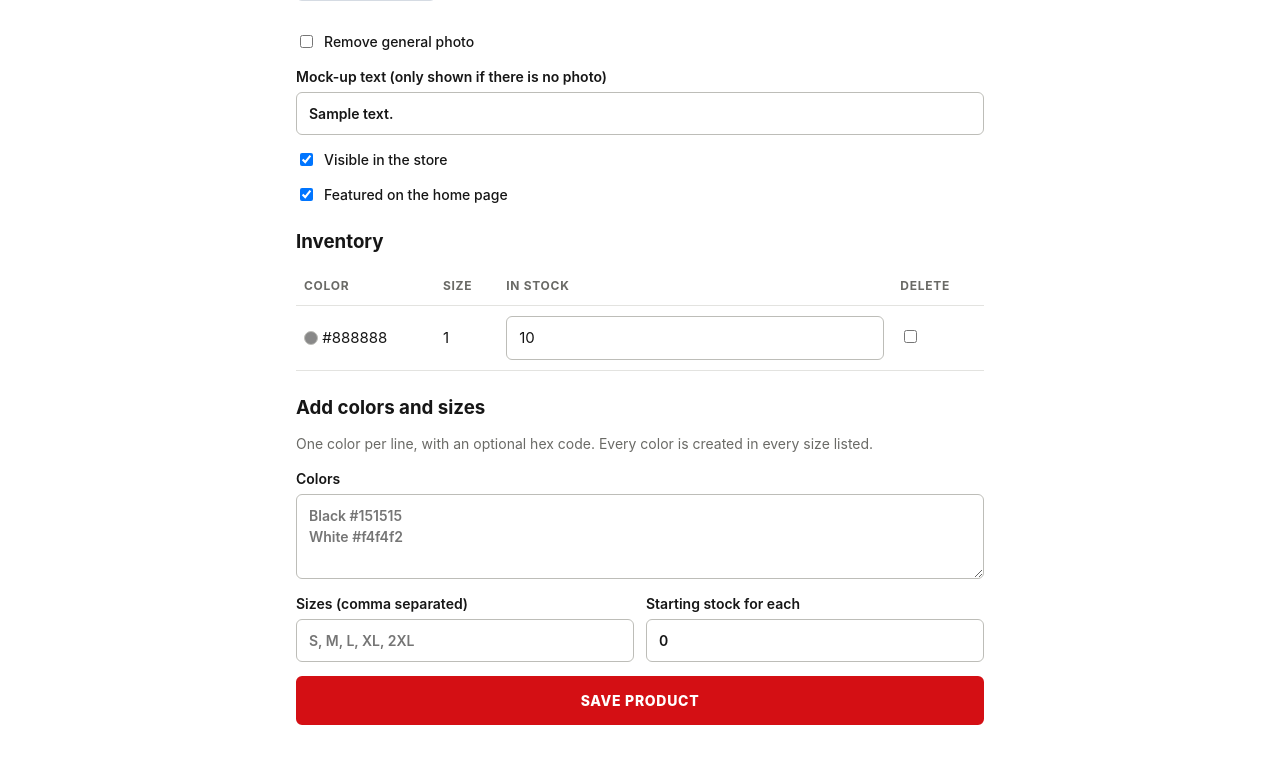
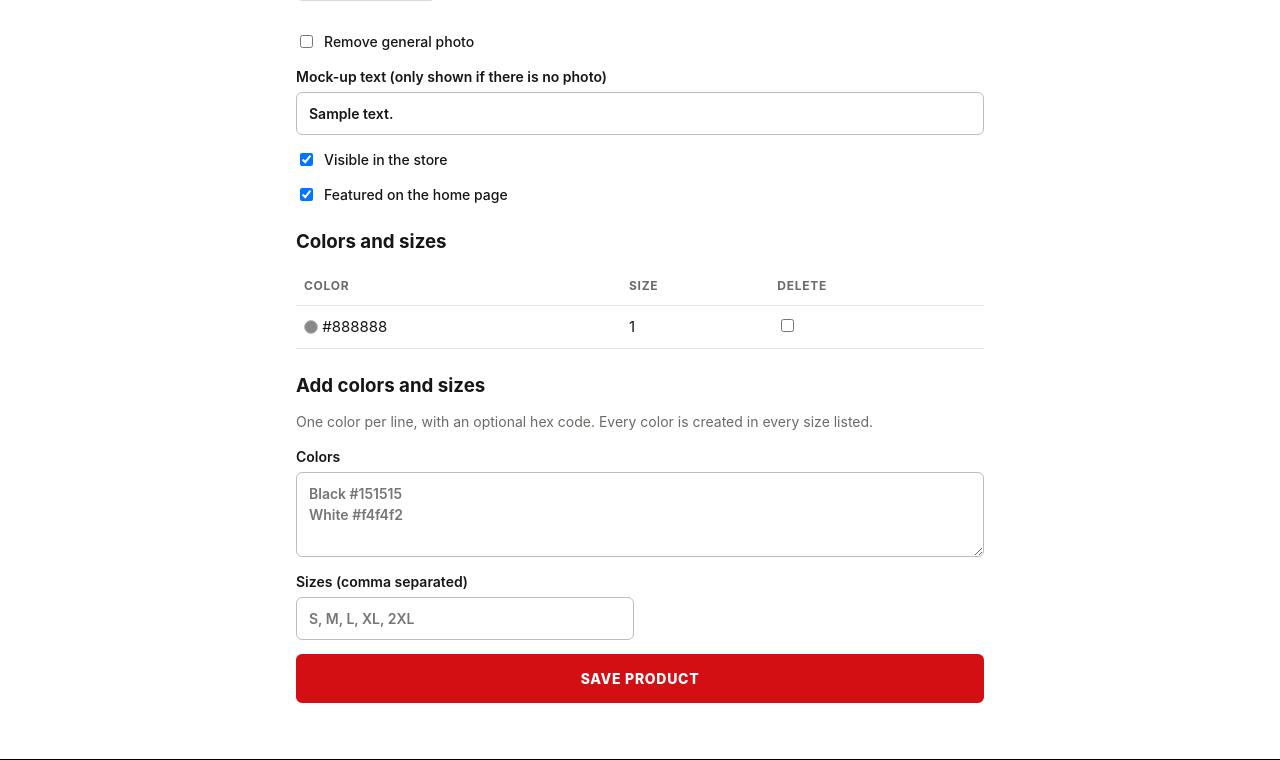
Before and after one commit to shanson1024/SOAORDERFORM, a Node project: template shopjesus/views/admin/product-form.ejs in a window 1280 px wide. Shown: the part 934-1694 px from the top of the page. Run offline with Node 20 templates, Linux system fonts and the light colour scheme; the template is opened without the code that fills it: most values are stand-ins (such as "Sample title", 1, 10 or a date in 2020); grey boxes marked "Sample" are stand-in pictures.

Commit message:
Make the store made-to-order: no stock limits or sold-out states
Co-Authored-By: Claude Fable 5.2 <noreply@anthropic.com>
Claude-Session: https://claude.ai/code/session_0131wpdGavhq4Rh5bQquosLZ

```diff
--- a/shopjesus/routes/admin.js
+++ b/shopjesus/routes/admin.js
@@ -5,7 +5,7 @@ const fs = require('fs');
 const multer = require('multer');
 const rateLimit = require('express-rate-limit');
 const { db, slugify, UPLOAD_DIR } = require('../lib/db');
-const { CATEGORIES, imageUrl } = require('../lib/helpers');
+const { config, CATEGORIES, imageUrl } = require('../lib/helpers');
 const { getOrder, markShipped } = require('../lib/orders');
 
 const router = express.Router();
@@ -95,7 +95,7 @@ router.post('/orders/:id', (req, res, next) => {
     const wasCounted = ['paid', 'shipped'].includes(order.status);
     db.transaction(() => {
       db.prepare('UPDATE orders SET status = ? WHERE id = ?').run(status, order.id);
-      if (wasCounted && req.body.restock) {
+      if (wasCounted && req.body.restock && !config.madeToOrder) {
         const inc = db.prepare('UPDATE variants SET stock = stock + ? WHERE id = ?');
         for (const it of order.items) if (it.variant_id) inc.run(it.quantity, it.variant_id);
       }
--- a/shopjesus/views/admin/dashboard.ejs
+++ b/shopjesus/views/admin/dashboard.ejs
@@ -9,6 +9,7 @@
   </div>
   <div class="section-head"><h2>Recent orders</h2><a href="/admin/orders">All orders</a></div>
   <%- include('orders-table', { orders: recent }) %>
+  <% if (!config.madeToOrder) { %>
   <div class="section-head"><h2>Low stock</h2><a href="/admin/products">All products</a></div>
   <% if (!lowStock.length) { %><p class="empty">Nothing is running low.</p><% } else { %>
   <div class="table-scroll"><table class="table">
@@ -18,5 +19,6 @@
     <% } %></tbody>
   </table></div>
   <% } %>
+  <% } %>
 </div>
 <%- include('../partials/foot') %>
--- a/shopjesus/views/admin/order.ejs
+++ b/shopjesus/views/admin/order.ejs
@@ -17,7 +17,7 @@
     <input type="hidden" name="_csrf" value="<%= csrf %>">
     <h3>Cancel or refund</h3>
     <p class="hint">All sales are final by policy. Use this for damaged or wrong items, or orders you cannot fulfill. This only updates the order here; issue the actual refund from your Stripe dashboard.</p>
-    <label class="check"><input type="checkbox" name="restock" value="1" checked> Put items back in stock</label>
+    <% if (!config.madeToOrder) { %><label class="check"><input type="checkbox" name="restock" value="1" checked> Put items back in stock</label><% } %>
     <div class="btn-row">
       <button class="btn" name="action" value="cancel">Mark cancelled</button>
       <button class="btn" name="action" value="refund">Mark refunded</button>
--- a/shopjesus/views/admin/product-form.ejs
+++ b/shopjesus/views/admin/product-form.ejs
@@ -37,15 +37,15 @@
     <label class="check"><input type="checkbox" name="featured" value="1" <%= product.featured ? 'checked' : '' %>> Featured on the home page</label>
 
     <% if (variants.length) { %>
-    <h3>Inventory</h3>
+    <h3><%= config.madeToOrder ? 'Colors and sizes' : 'Inventory' %></h3>
     <div class="table-scroll"><table class="table">
-      <thead><tr><th>Color</th><th>Size</th><th>In stock</th><th>Delete</th></tr></thead>
+      <thead><tr><th>Color</th><th>Size</th><% if (!config.madeToOrder) { %><th>In stock</th><% } %><th>Delete</th></tr></thead>
       <tbody><% for (const v of variants) { %>
         <tr>
           <td><span class="dots"><i style="background:<%= v.color_hex %>"></i></span> <%= v.color %></td>
           <td><%= v.size %></td>
-          <td><input class="stock-input" type="number" min="0" name="stock[<%= v.id %>]" value="<%= v.stock %>"></td>
-          <td><input type="checkbox" name="delete[<%= v.id %>]" value="1"></td>
+          <% if (!config.madeToOrder) { %><td><input class="stock-input" type="number" min="0" name="stock[<%= v.id %>]" value="<%= v.stock %>"></td><% } %>
+          <td><% if (config.madeToOrder) { %><input type="hidden" name="stock[<%= v.id %>]" value="<%= v.stock %>"><% } %><input type="checkbox" name="delete[<%= v.id %>]" value="1"></td>
         </tr>
       <% } %></tbody>
     </table></div>
@@ -56,7 +56,7 @@
     <label>Colors<textarea name="new_colors" rows="3" placeholder="Black #151515&#10;White #f4f4f2"></textarea></label>
     <div class="row2">
       <label>Sizes (comma separated)<input name="new_sizes" placeholder="S, M, L, XL, 2XL"></label>
-      <label>Starting stock for each<input name="new_stock" type="number" min="0" value="0"></label>
+      <% if (!config.madeToOrder) { %><label>Starting stock for each<input name="new_stock" type="number" min="0" value="0"></label><% } %>
     </div>
     <button class="btn btn-red btn-block">Save product</button>
   </form>
--- a/shopjesus/views/admin/products.ejs
+++ b/shopjesus/views/admin/products.ejs
@@ -2,14 +2,14 @@
 <div class="wrap">
   <div class="section-head"><h1 class="page-title left">Products</h1><a class="btn btn-red" href="/admin/products/new">Add product</a></div>
   <div class="table-scroll"><table class="table">
-    <thead><tr><th></th><th>Product</th><th>Category</th><th class="num">Price</th><th class="num">Stock</th><th>Status</th></tr></thead>
+    <thead><tr><th></th><th>Product</th><th>Category</th><th class="num">Price</th><th class="num"><%= config.madeToOrder ? 'Options' : 'Stock' %></th><th>Status</th></tr></thead>
     <tbody><% for (const p of products) { %>
       <tr>
         <td><img class="thumb" src="<%= productImage(p) %>" alt="" width="48" height="48" loading="lazy"></td>
         <td><a href="/admin/products/<%= p.id %>"><b><%= p.name %></b></a><% if (p.featured) { %> <small>featured</small><% } %></td>
         <td><%= CATEGORIES[p.category] %></td>
         <td class="num"><%= money(p.price_cents) %></td>
-        <td class="num"><%= p.total_stock %> <small>(<%= p.variant_count %> options)</small></td>
+        <td class="num"><%= config.madeToOrder ? '' : p.total_stock + ' ' %><small>(<%= p.variant_count %> options)</small></td>
         <td><span class="status status-<%= p.active ? 'shipped' : 'cancelled' %>"><%= p.active ? 'live' : 'hidden' %></span></td>
       </tr>
     <% } %></tbody>
```
Also changed, not shown: shopjesus/routes/store.js (+4 -4 lines), shopjesus/README.md, shopjesus/lib/helpers.js, shopjesus/lib/orders.js, 1 other file.
